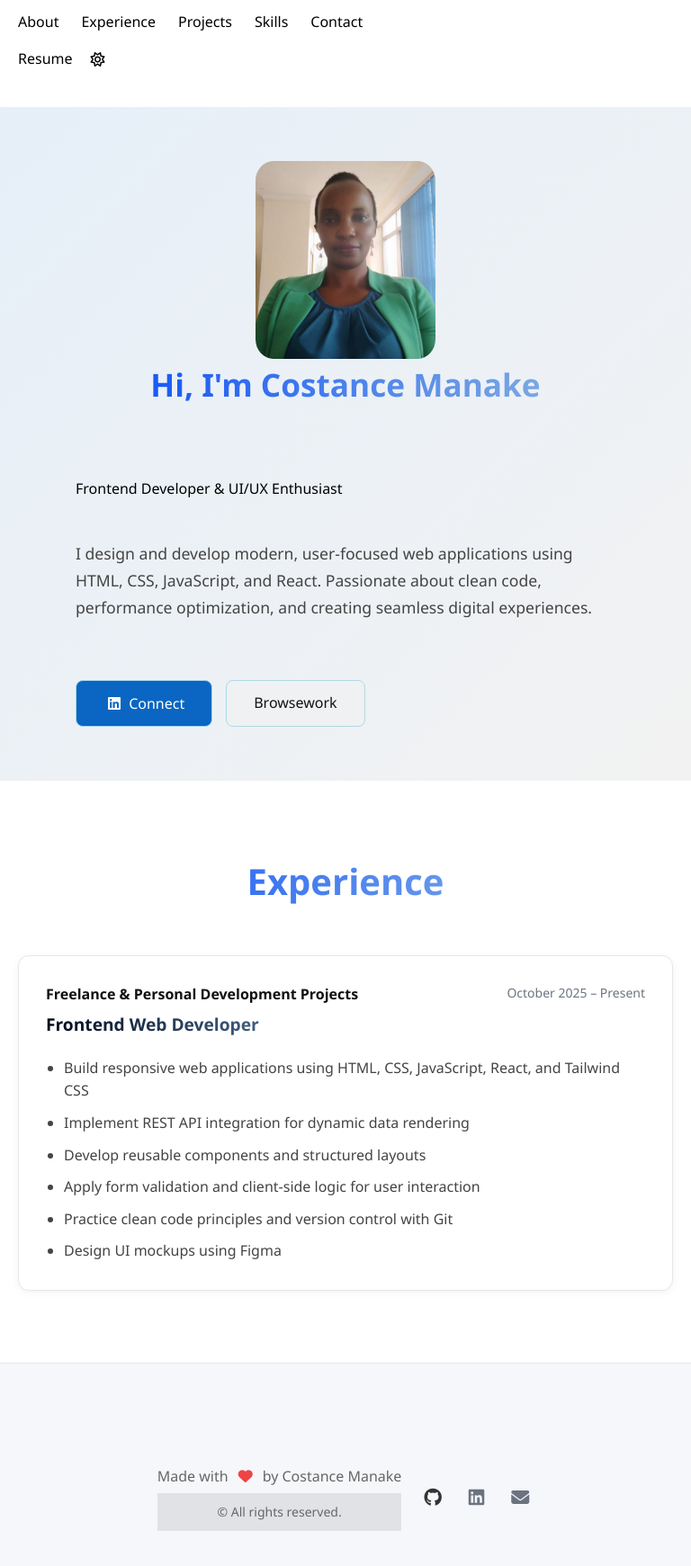
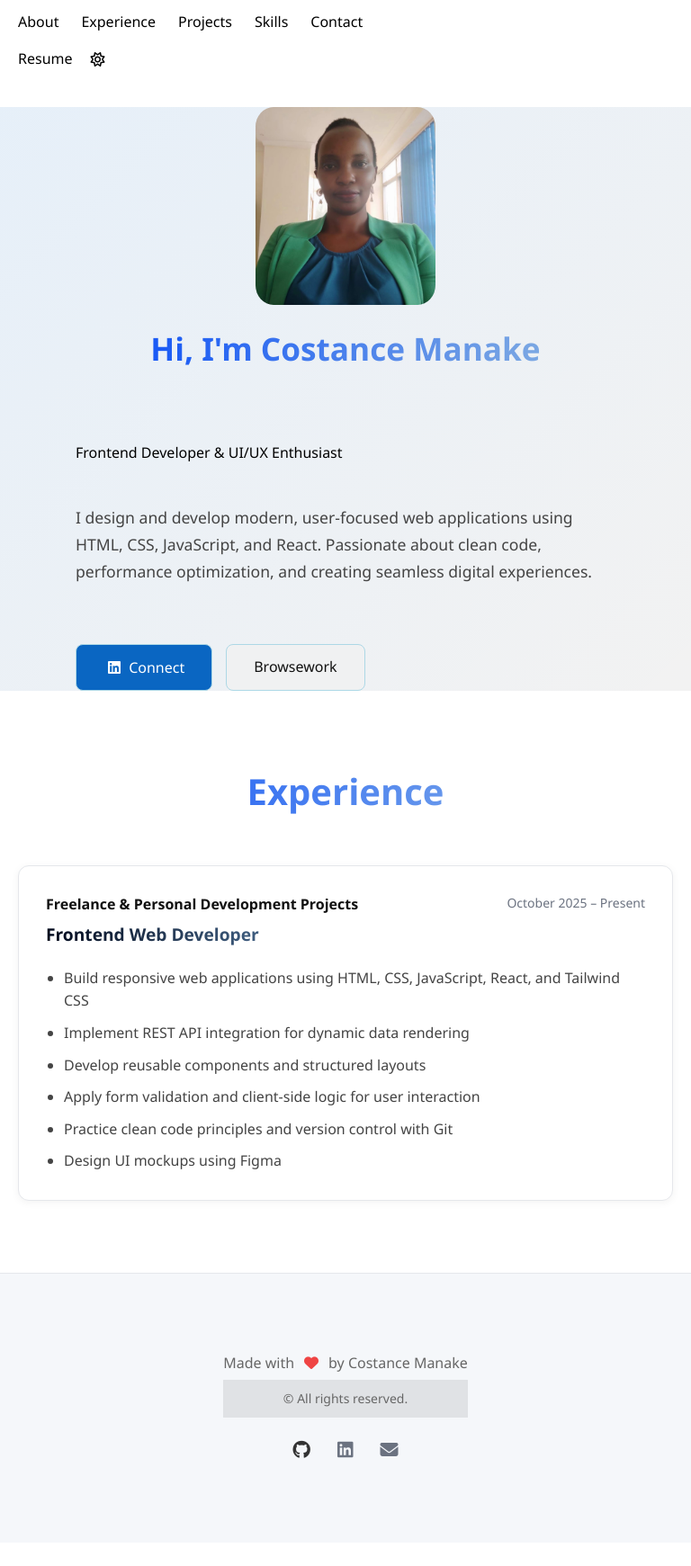
Before and after one commit to Khonnie/portfolio-witu, a plain HTML site: page experience.html in a window 768 px wide. Shown: the part 107-1848 px from the top of the page at 90% size. After the commit the page ends 1822 px from the top, so only its background shows below. Drawn offline with Linux system fonts and the light colour scheme.

Commit message:
make hero responsive

```diff
--- a/styles/style.css
+++ b/styles/style.css
@@ -952,7 +952,7 @@ color: black;
 @media (min-width:768px) {
 
   .footer-content {
-    flex-direction: row;
+    flex-direction: column;
   }
 
   .footer-text {
@@ -973,11 +973,18 @@ color: black;
 
   .hero {
     flex-direction: column;
+    gap: 20px;
+    justify-content: center;
+    align-items: center;
+    padding: 0 20px;
+
+  }
+  footer{
+    display: flex;
+    flex-direction: column;
   }
 
-  .experience1 {
-    flex-direction: column;
-  }
+
 
 }
 
```
